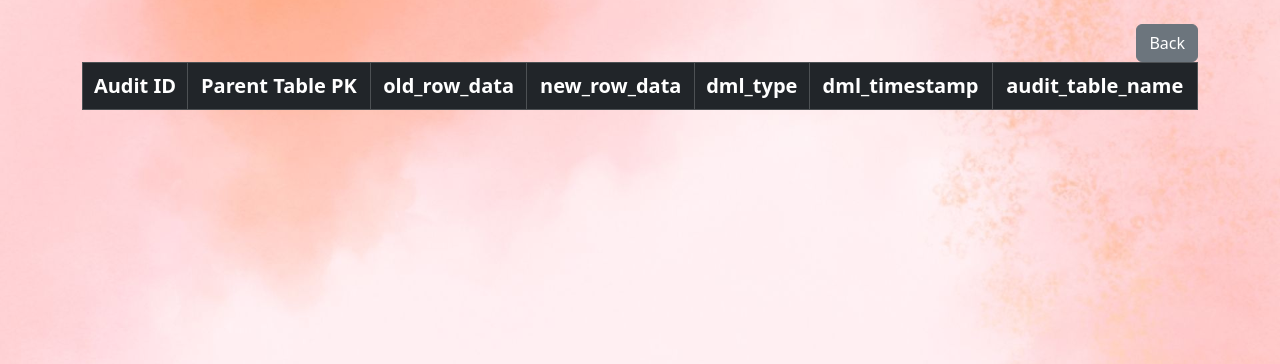
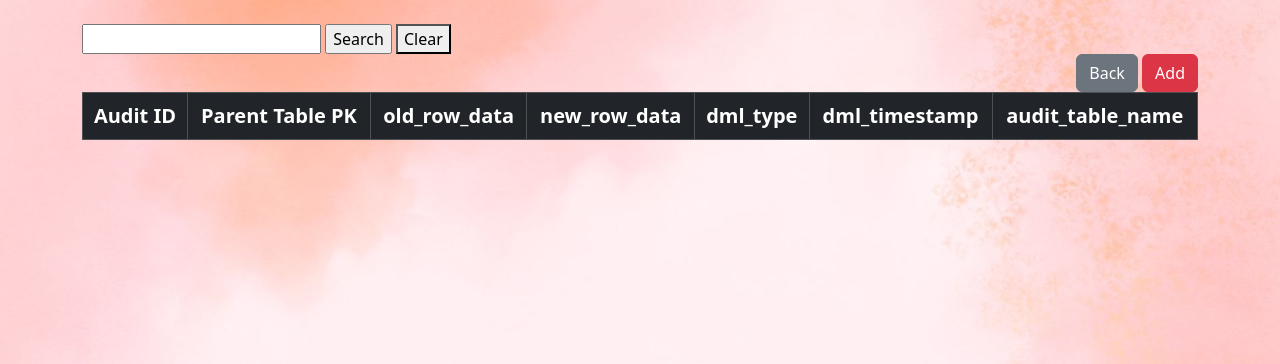
Before and after one commit to Swathi-Karanth/smart-surveillance, a Django app: page /audit/ in a window 1280 px wide. Shown: the part 56-420 px from the top of the page. Run offline with Django 4.2, Linux system fonts and the light colour scheme; the visitor is signed in with stand-in values (Sample User, id 1); data that the repository does not hold is empty.

Commit message:
audit page modified

```diff
--- a/dcrm/settings.py
+++ b/dcrm/settings.py
@@ -70,8 +70,8 @@ DATABASES = {
         'ENGINE': 'django.db.backends.mysql',
         'NAME': 'campus_surveillance',
         'USER': 'root',
-        # 'PASSWORD': 'mysql@123',
-        'PASSWORD': 'mySQL_admin0',
+        'PASSWORD': 'mysql@123',
+        # 'PASSWORD': 'mySQL_admin0',
         'HOST': 'localhost',
         'PORT': '3306',
     }
--- a/website/templates/audit.html
+++ b/website/templates/audit.html
@@ -39,8 +39,15 @@
 
 <div>
 
+    <form method="get" class="navbar-form" action="">
+      <input type = "text" name = "dml_type" value=""/>
+      <input type = "submit" value="Search"/>
+      <button type = "submit" name = "Clear" value="Clear"> Clear</button>
+      <div align = 'right'><a href="{% url 'home' %}" class="btn btn-secondary">Back</a>
 
-  <div align = 'right'><a href="{% url 'home' %}" class="btn btn-secondary">Back</a>
+        <a href="{% url 'home' %}" class="btn btn-danger">Add</a> </div>
+
+    </form>
 
 </div>
 <body>
--- a/website/views.py
+++ b/website/views.py
@@ -512,16 +512,32 @@ def shift(request):
         return redirect('login')
 
 def audit(request):
-    if request.user.is_authenticated and request.user.is_staff == 1:
-        try:
-            records = audit_change_history.objects.all()
-        except Exception as e:
-            print(f"An error occurred: {e}")
-        print(records)
-        return render(request,'audit.html',{'records':records,'links': request.role_links})
-    elif request.user.is_authenticated and request.user.is_staff != 1:
-        messages.success(request, "Warning! Unauthorized Access")
-        return redirect('error_404')
-    else:
-        messages.success(request, "You Must Be Logged in as admin")
-        return redirect('login')
+    try:
+        records = audit_change_history.objects.all()
+    except Exception as e:
+        print(f"An error occurred: {e}")
+    print(records)
+    if request.method == "GET":
+            st = request.GET.get('dml_type')
+            st1 = request.GET.get('Clear')
+            print(st)
+            if st1 == 'Clear':
+                st = None
+                return render(request,'staff.html',{'records':records,'links': request.role_links})
+
+            if st is not None:
+
+                staffdata = audit_change_history.objects.filter(dml_type__icontains=st)
+                # the subquery is useful because it allows you to filter the staffdata queryset by both the STAFF_NAME
+                # and EMPLOYEE_ID columns. This is useful because it allows you to find all records
+                #  where the STAFF_NAME column contains the search term, even if the search term is only a partial match.
+                print(staffdata)
+                data = {
+                        'stdata' : staffdata
+                    }
+                return render(request,'audit.html',{'records':staffdata,'links': request.role_links})
+            elif st1 == 'Clear':
+                # st = None
+                # return render(request,'staff.html',{'records':records})
+                return redirect('audit.html')
+    return render(request,'audit.html',{'records':records,'links': request.role_links})
```
